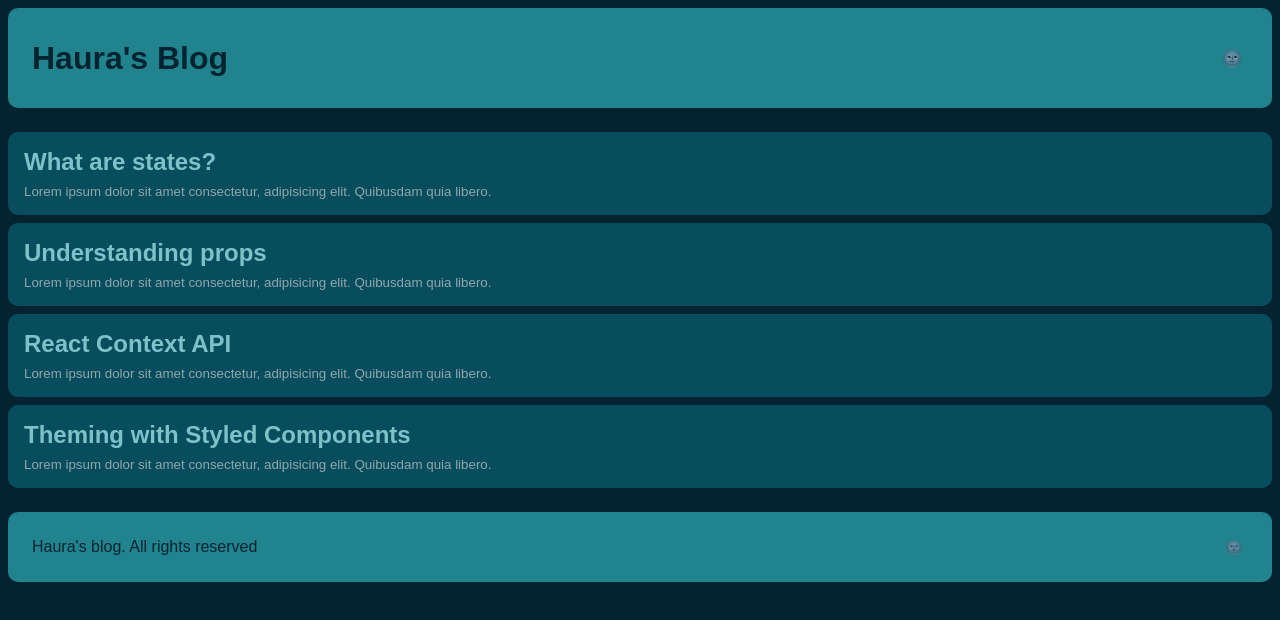
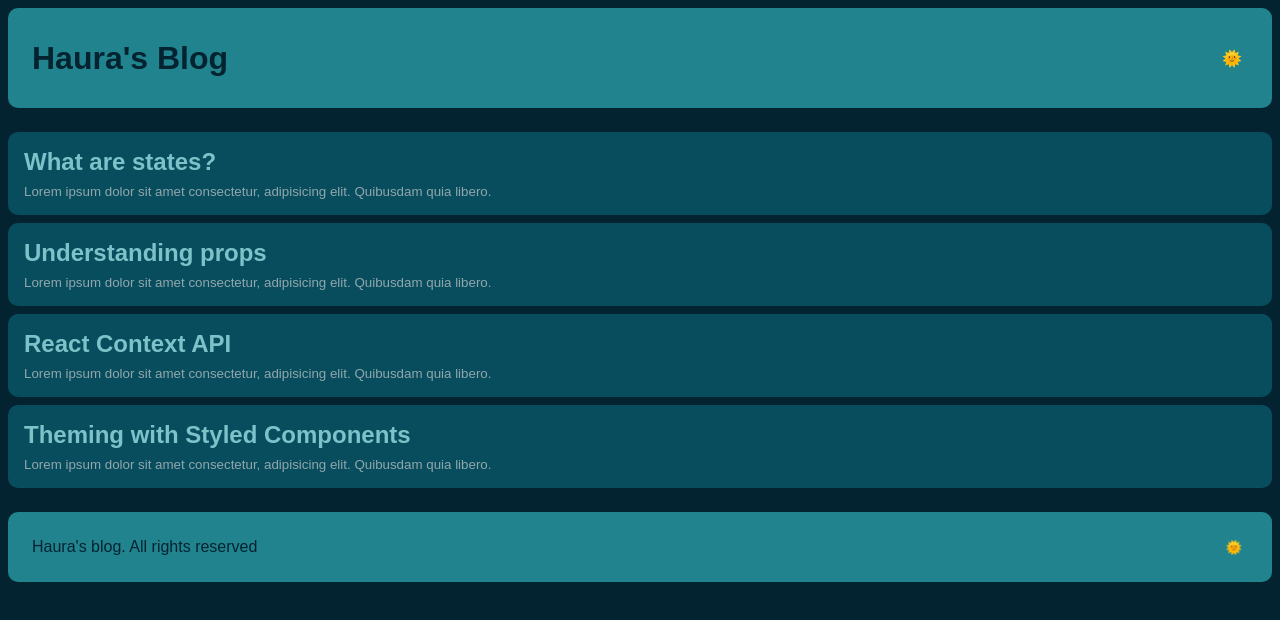
Before and after one commit to afsilvaluiz/JStack, a React app in the folder reactFundamentals/: page / in a window 1280 px wide. Shown: the top 620 px of the page. Built offline with nearby package versions, Linux system fonts and the light colour scheme.

Commit message:
feat: create toggle between dark and light

```diff
--- a/reactFundamentals/src/components/Layout/index.js
+++ b/reactFundamentals/src/components/Layout/index.js
@@ -1,15 +1,21 @@
 import React from 'react';
 
+import Footer from '../Footer';
 import Header from '../Header';
 import PostLists from '../PostList';
-import Footer from '../Footer';
 
-export default function Layout() {
+export default function Layout({ onToggleTheme, selectedTheme}) {
   return (
     <>
-      <Header />
+      <Header
+        onToggleTheme={onToggleTheme}
+        selectedTheme={selectedTheme}
+      />
       <PostLists />
-      <Footer />
+      <Footer
+        onToggleTheme={onToggleTheme}
+        selectedTheme={selectedTheme}
+      />
     </>
   );
 }
```
